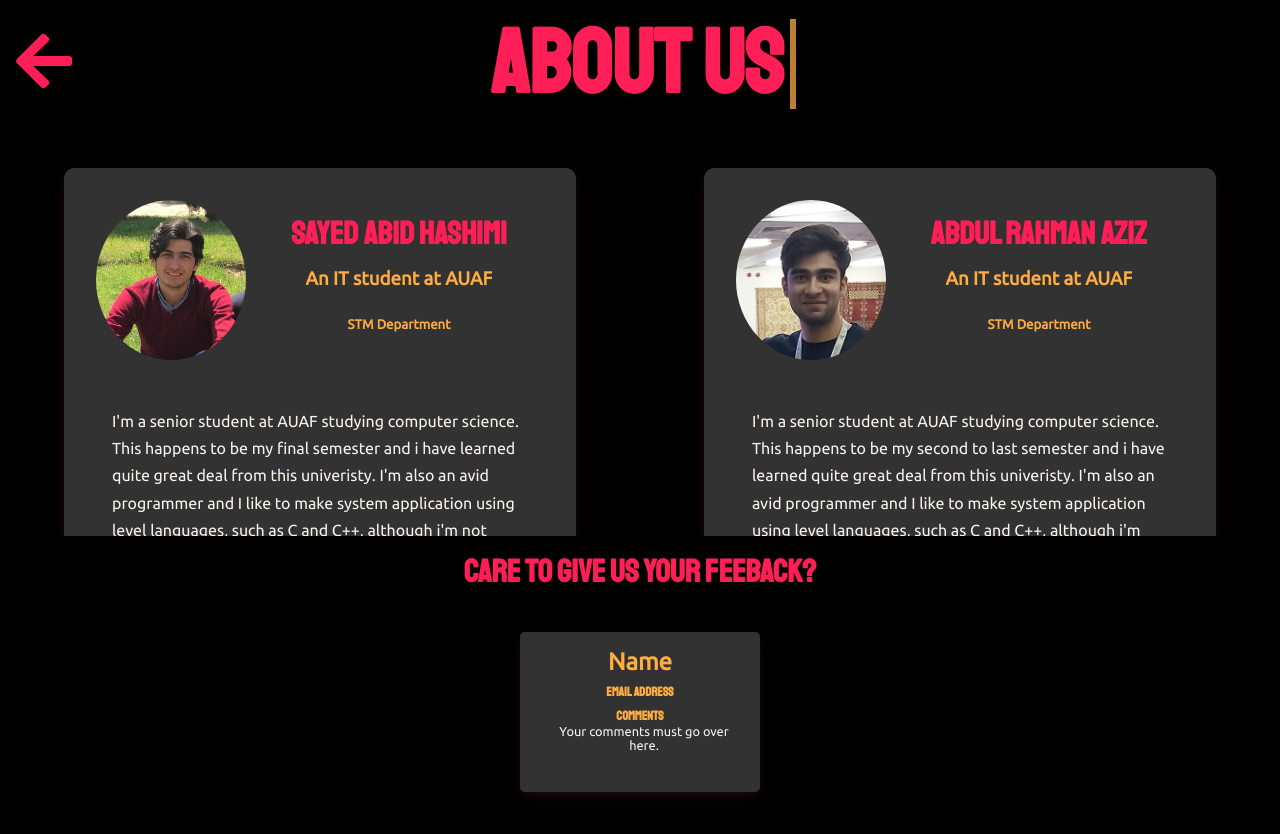
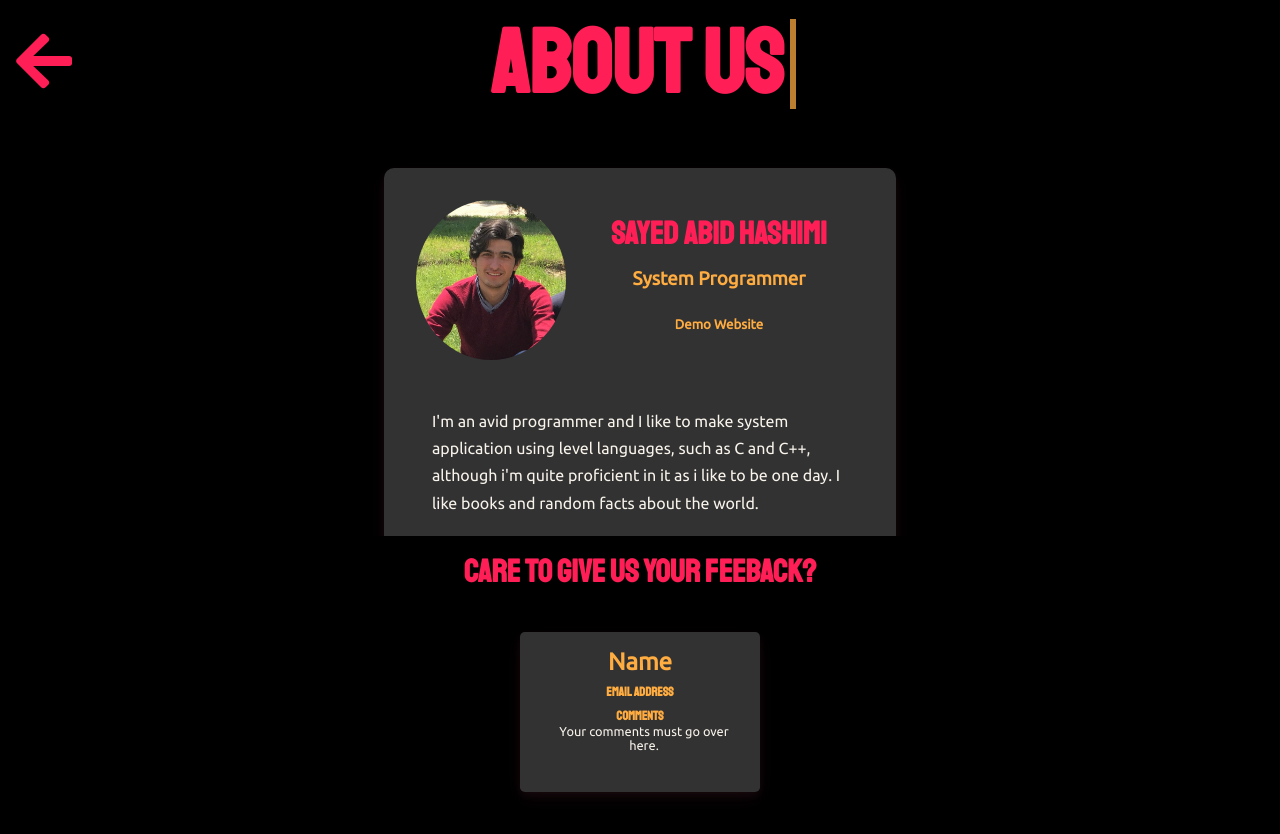
Before and after one commit to Khisrow1/ITC_115_website, a plain HTML site: page aboutus.html in a window 1280 px wide. Drawn offline with nearby package versions, Linux system fonts and the light colour scheme.

Commit message:
tweaked it as demo website

```diff
--- a/aboutus.html
+++ b/aboutus.html
@@ -32,33 +32,14 @@
                         <img class="avatar" src="assets/img/avatar/abid.jpg" alt="">
                         <div style="display: grid;">
                             <h1 class="main-title">Sayed Abid Hashimi</h1>
-                            <h3 class="subtitle">An IT student at AUAF</h3>
-                            <h5 class="subtitle">STM Department</h5>
+                            <h3 class="subtitle">System Programmer</h3>
+                            <h5 class="subtitle">Demo Website</h5>
                         </div>
                     </header>
                     <p class="card-paragraph">
-                        I'm a senior student at AUAF studying computer science. This happens to be my final semester and
-                        i have learned quite great deal from this univeristy.
-                        I'm also an avid programmer and I like to make system application using level languages, such as
-                        C and C++, although i'm not quite proficient in it as i like to be one day.
-                    </p>
-                </div>
-            </div>
-            <div class="info-card">
-                <div class="card-content">
-                    <header class="card-heading">
-                        <img class="avatar" src="assets/img/avatar/rahman.jpg" alt="">
-                        <div style="display: grid;">
-                            <h1 class="main-title">Abdul Rahman Aziz</h1>
-                            <h3 class="subtitle">An IT student at AUAF</h3>
-                            <h5 class="subtitle">STM Department</h5>
-                        </div>
-                    </header>
-                    <p class="card-paragraph">
-                        I'm a senior student at AUAF studying computer science. This happens to be my second to last
-                        semester and i have learned quite great deal from this univeristy.
-                        I'm also an avid programmer and I like to make system application using level languages, such as
-                        C and C++, although i'm not quite proficient in it as i like to be one day.
+                        I'm an avid programmer and I like to make system application using level languages, such as
+                        C and C++, although i'm quite proficient in it as i like to be one day.
+                        I like books and random facts about the world.
                     </p>
                 </div>
             </div>
--- a/css/style-aboutus.css
+++ b/css/style-aboutus.css
@@ -108,7 +108,7 @@ table {
     align-content: space-around;
     justify-items: center;
     display: grid;
-    grid-template-columns: 1fr 1fr;
+    grid-template-columns: 1fr;
 }
 
 .info-card {
```
